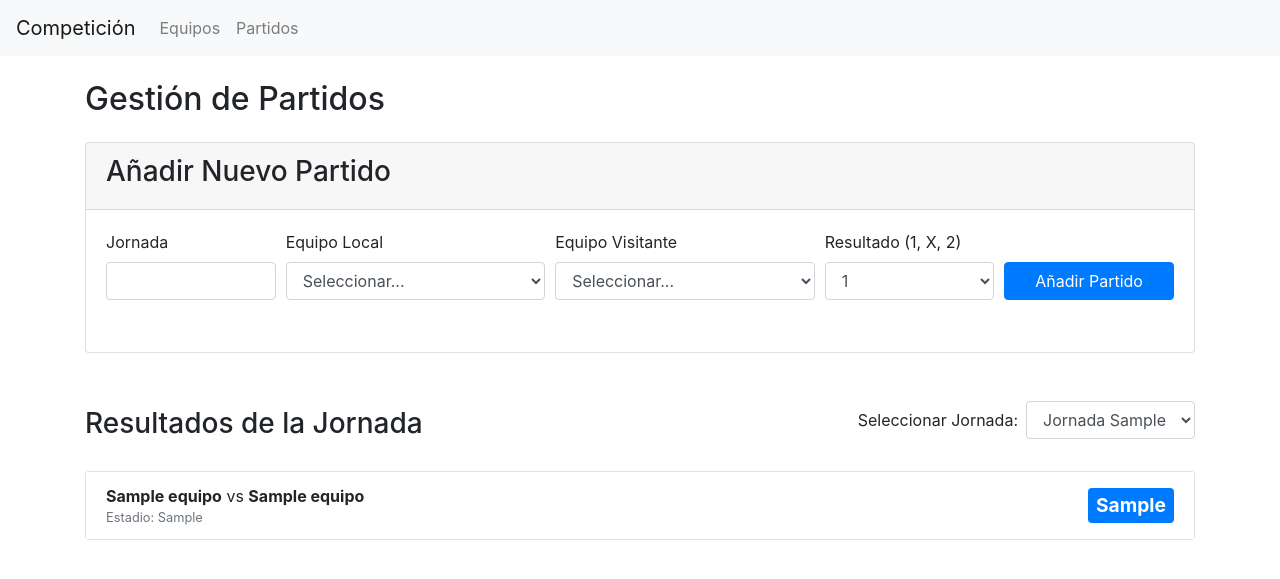
After one commit to pablohigu/FutbolconPersistencia, a PHP site: page /app/matches.php in a window 1280 px wide. The commit adds this page. Shown: the top 579 px of the page. Run offline with PHP 8.4, Linux system fonts and the light colour scheme; tables that the repository leaves empty or names only in its code hold one stand-in row (values such as "Sample post").

Commit message:
pagina de partidos creada y configurada con MatchesDAO

```diff
--- /dev/null
+++ b/ArteanV1/app/matches.php
@@ -0,0 +1,147 @@
+<?php
+/**
+ * @title: Proyecto de Competición - Página de Partidos
+ * @description: Muestra los partidos por jornada y permite añadir nuevos.
+ *
+ * @version    1.0
+ *
+ * @author     Ander Frago & Miguel Goyena <miguel_goyena@cuatrovientos.org>
+ */
+session_start();
+require_once __DIR__ . '/../persistence/conf/PersistentManager.php';
+require_once __DIR__ . '/../persistence/DAO/TeamDAO.php';
+require_once __DIR__ . '/../persistence/DAO/MatchDAO.php';
+
+$error = "";
+$teamDAO = new TeamDAO();
+$matchDAO = new MatchDAO();
+
+// Lógica para AÑADIR un nuevo partido
+if ($_SERVER["REQUEST_METHOD"] == "POST" && isset($_POST['add_match'])) {
+    $jornada = $_POST['jornada'];
+    $local_id = $_POST['team_local_id'];
+    $visitor_id = $_POST['team_visitor_id'];
+    $resultado = $_POST['resultado'];
+
+    // Validaciones
+    if ($local_id == $visitor_id) {
+        $error = "Un equipo no puede jugar contra sí mismo.";
+    } elseif ($matchDAO->checkIfMatchExists($local_id, $visitor_id)) {
+        $error = "Estos dos equipos ya se han enfrentado en una jornada anterior.";
+    } else {
+        $matchDAO->insert($jornada, $local_id, $visitor_id, $resultado);
+        header("Location: matches.php?jornada=" . $jornada); // Redirigir a la jornada recién actualizada
+        exit();
+    }
+}
+
+// Lógica para MOSTRAR partidos
+$all_teams = $teamDAO->selectAll();
+$all_jornadas = $matchDAO->selectAllJornadas();
+
+$selected_jornada = $_GET['jornada'] ?? ($all_jornadas[0]['jornada'] ?? null);
+$matches_of_jornada = [];
+if ($selected_jornada) {
+    $matches_of_jornada = $matchDAO->selectByJornada($selected_jornada);
+}
+
+include __DIR__ . '/../templates/header.php';
+?>
+
+<div class="container mt-4">
+    <h2 class="mb-4">Gestión de Partidos</h2>
+
+    <?php if (!empty($error)): ?>
+        <div class="alert alert-danger" role="alert"><?= $error ?></div>
+    <?php endif; ?>
+
+    <!-- Formulario para AÑADIR nuevo partido -->
+    <div class="card mb-5">
+        <div class="card-header">
+            <h3>Añadir Nuevo Partido</h3>
+        </div>
+        <div class="card-body">
+            <form method="POST" action="matches.php">
+                <div class="form-row align-items-end">
+                    <div class="form-group col-md-2">
+                        <label for="jornada">Jornada</label>
+                        <input type="number" class="form-control" id="jornada" name="jornada" min="1" required>
+                    </div>
+                    <div class="form-group col-md-3">
+                        <label for="team_local_id">Equipo Local</label>
+                        <select id="team_local_id" name="team_local_id" class="form-control" required>
+                            <option value="" selected disabled>Seleccionar...</option>
+                            <?php foreach ($all_teams as $team): ?>
+                                <option value="<?= $team['id'] ?>"><?= htmlspecialchars($team['nombre']) ?></option>
+                            <?php endforeach; ?>
+                        </select>
+                    </div>
+                    <div class="form-group col-md-3">
+                        <label for="team_visitor_id">Equipo Visitante</label>
+                        <select id="team_visitor_id" name="team_visitor_id" class="form-control" required>
+                            <option value="" selected disabled>Seleccionar...</option>
+                            <?php foreach ($all_teams as $team): ?>
+                                <option value="<?= $team['id'] ?>"><?= htmlspecialchars($team['nombre']) ?></option>
+                            <?php endforeach; ?>
+                        </select>
+                    </div>
+                    <div class="form-group col-md-2">
+                        <label for="resultado">Resultado (1, X, 2)</label>
+                        <select id="resultado" name="resultado" class="form-control" required>
+                            <option value="1">1</option>
+                            <option value="X">X</option>
+                            <option value="2">2</option>
+                        </select>
+                    </div>
+                    <div class="form-group col-md-2">
+                        <button type="submit" name="add_match" class="btn btn-primary w-100">Añadir Partido</button>
+                    </div>
+                </div>
+            </form>
+        </div>
+    </div>
+
+    <!-- Filtro y visualización de partidos por JORNADA -->
+    <div class="d-flex justify-content-between align-items-center mb-3">
+        <h3>Resultados de la Jornada</h3>
+        <form method="GET" action="matches.php" class="form-inline">
+            <label for="jornada_filter" class="mr-2">Seleccionar Jornada:</label>
+            <select name="jornada" id="jornada_filter" class="form-control" onchange="this.form.submit()">
+                <?php if (empty($all_jornadas)): ?>
+                    <option disabled selected>No hay jornadas</option>
+                <?php else: ?>
+                    <?php foreach ($all_jornadas as $j): ?>
+                        <option value="<?= $j['jornada'] ?>" <?= $j['jornada'] == $selected_jornada ? 'selected' : '' ?>>
+                            Jornada <?= $j['jornada'] ?>
+                        </option>
+                    <?php endforeach; ?>
+                <?php endif; ?>
+            </select>
+        </form>
+    </div>
+
+    <div class="card">
+        <div class="card-body p-0">
+            <?php if (!empty($matches_of_jornada)): ?>
+                <ul class="list-group list-group-flush">
+                    <?php foreach ($matches_of_jornada as $match): ?>
+                        <li class="list-group-item d-flex justify-content-between align-items-center">
+                            <div>
+                                <span class="font-weight-bold"><?= htmlspecialchars($match['local_team_name']) ?></span> vs
+                                <span class="font-weight-bold"><?= htmlspecialchars($match['visitor_team_name']) ?></span>
+                                <br>
+                                <small class="text-muted">Estadio: <?= htmlspecialchars($match['stadium']) ?></small>
+                            </div>
+                            <span class="badge badge-primary p-2" style="font-size: 1.2rem; min-width: 40px;"><?= htmlspecialchars($match['resultado']) ?></span>
+                        </li>
+                    <?php endforeach; ?>
+                </ul>
+            <?php else: ?>
+                <p class="text-center text-muted p-4">No hay partidos registrados para esta jornada.</p>
+            <?php endif; ?>
+        </div>
+    </div>
+</div>
+
+</body>
+</html>
--- a/ArteanV1/persistence/DAO/MatchDAO.php
+++ b/ArteanV1/persistence/DAO/MatchDAO.php
@@ -1,5 +1,6 @@
 <?php
 require_once __DIR__ . '/../conf/PersistentManager.php';
+require_once __DIR__ . '/GenericDAOTeams.php';
 
 class MatchDAO {
 
@@ -34,5 +35,54 @@ class MatchDAO {
         $result = mysqli_stmt_get_result($stmt);
         return mysqli_fetch_all($result, MYSQLI_ASSOC);
     }
+
+    /**
+     * Selecciona todas las jornadas distintas que existen en la BD.
+     */
+    public function selectAllJornadas() {
+        $query = "SELECT DISTINCT jornada FROM " . self::MATCH_TABLE . " ORDER BY jornada ASC";
+        $result = mysqli_query($this->conn, $query);
+        return mysqli_fetch_all($result, MYSQLI_ASSOC);
+    }
+
+    /**
+     * Selecciona todos los partidos de una jornada específica.
+     */
+    public function selectByJornada($jornada) {
+        $query = "SELECT
+                    p.jornada, p.resultado,
+                    el.nombre as local_team_name, el.estadio as stadium,
+                    ev.nombre as visitor_team_name
+                  FROM " . self::MATCH_TABLE . " p
+                  JOIN equipo el ON p.id_equipo_local = el.id
+                  JOIN equipo ev ON p.id_equipo_visitante = ev.id
+                  WHERE p.jornada = ?
+                  ORDER BY p.id";
+
+        $stmt = mysqli_prepare($this->conn, $query);
+        mysqli_stmt_bind_param($stmt, 'i', $jornada);
+        mysqli_stmt_execute($stmt);
+        $result = mysqli_stmt_get_result($stmt);
+        return mysqli_fetch_all($result, MYSQLI_ASSOC);
+    }
+
+    /**
+     * Comprueba si dos equipos ya se han enfrentado, sin importar quién fue local o visitante.
+     */
+    public function checkIfMatchExists($team1_id, $team2_id) {
+        $query = "SELECT id FROM " . self::MATCH_TABLE . " WHERE (id_equipo_local = ? AND id_equipo_visitante = ?) OR (id_equipo_local = ? AND id_equipo_visitante = ?)";
+        $stmt = mysqli_prepare($this->conn, $query);
+        mysqli_stmt_bind_param($stmt, 'iiii', $team1_id, $team2_id, $team2_id, $team1_id);
+        mysqli_stmt_execute($stmt);
+        mysqli_stmt_store_result($stmt);
+        return mysqli_stmt_num_rows($stmt) > 0;
+    }
+
+    public function insert($jornada, $local_id, $visitor_id, $resultado) {
+        $query = "INSERT INTO " . self::MATCH_TABLE . " (jornada, id_equipo_local, id_equipo_visitante, resultado) VALUES (?, ?, ?, ?)";
+        $stmt = mysqli_prepare($this->conn, $query);
+        mysqli_stmt_bind_param($stmt, 'iiss', $jornada, $local_id, $visitor_id, $resultado);
+        return $stmt->execute();
+    }
 }
 ?>
```
